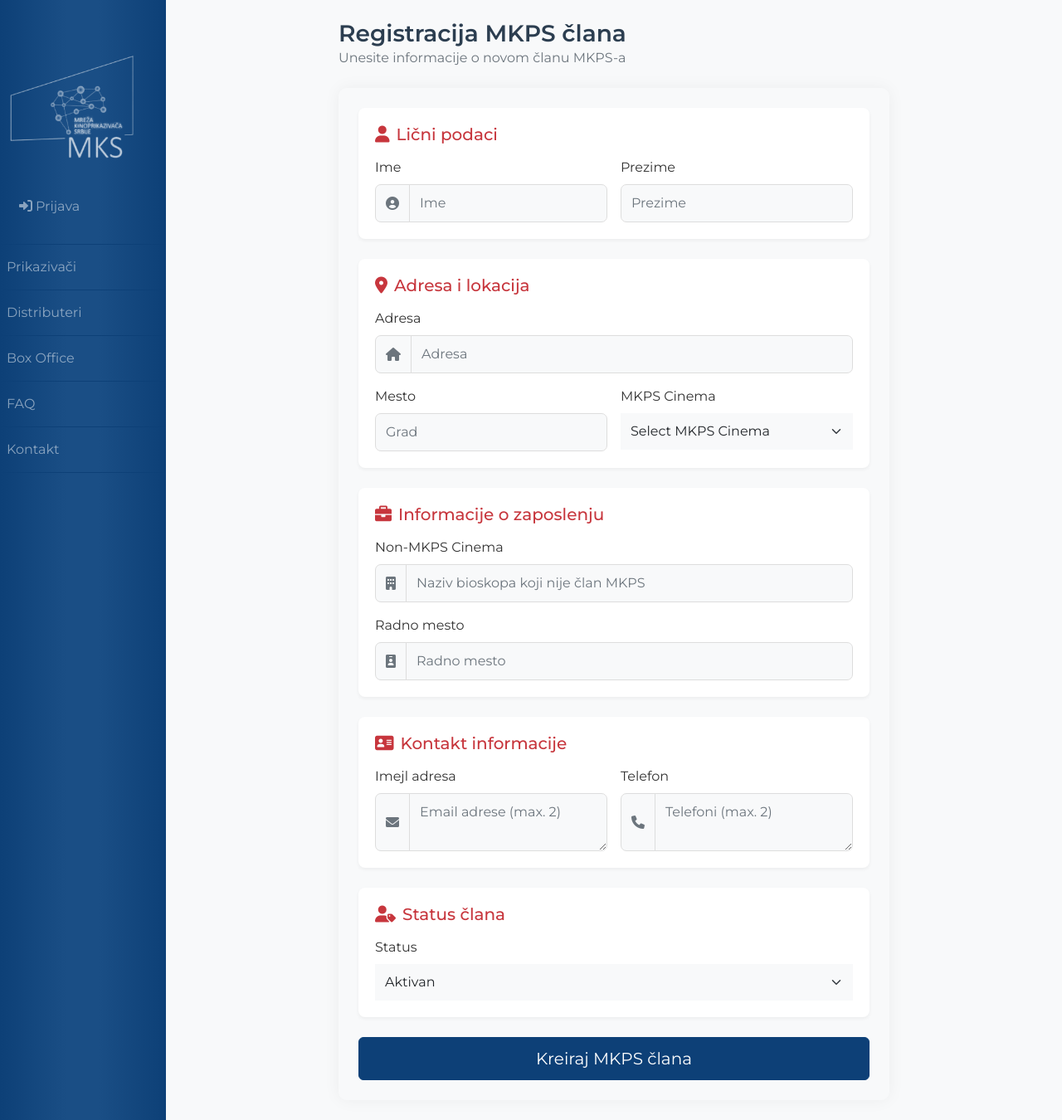
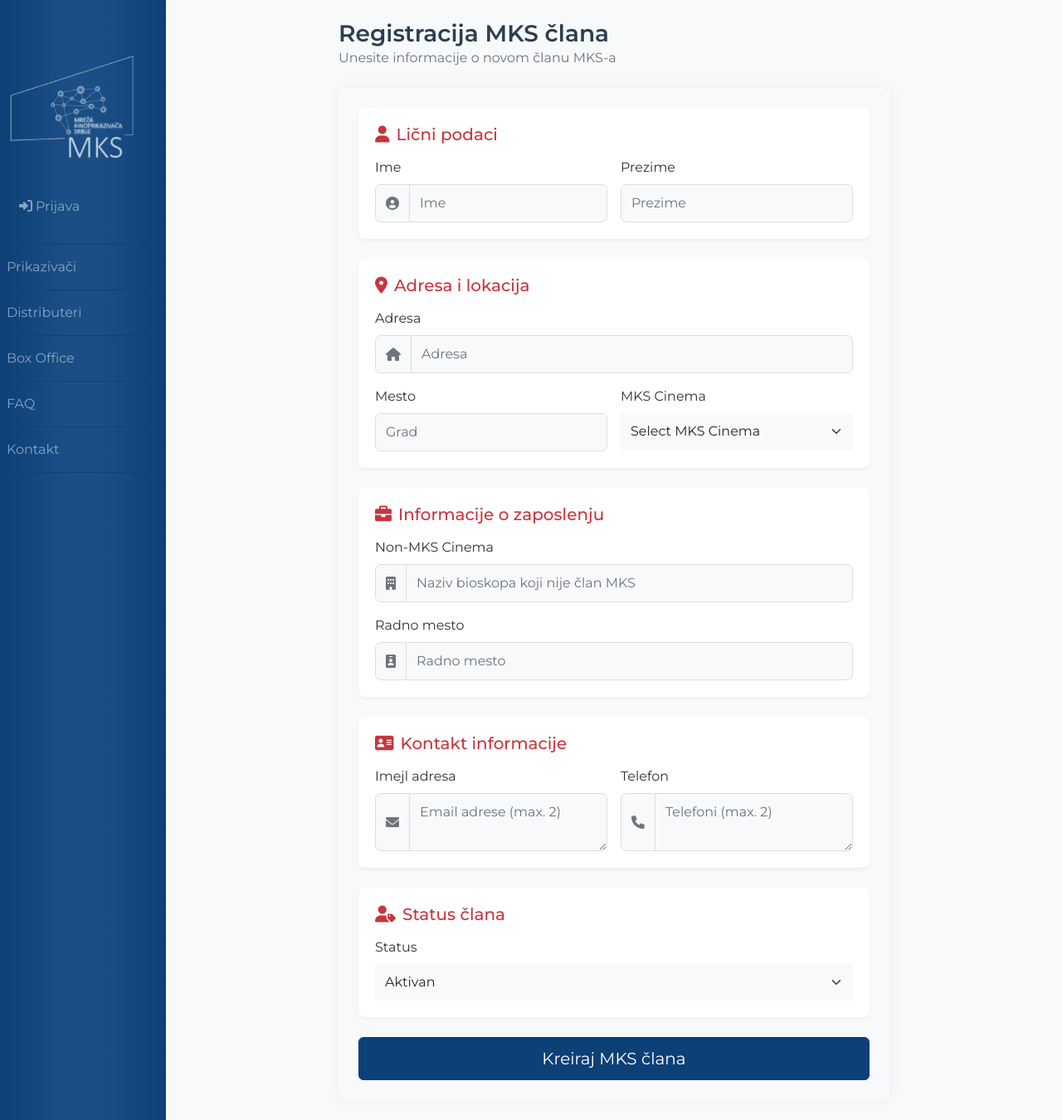
Before and after one commit to miiihaaas/eBioskop, a Flask app: page /create_mkps_member in a window 1280 px wide. Shown: the whole page at 83% size. Run offline with Flask 3, Linux system fonts and the light colour scheme; data that the repository does not hold is empty; some libraries are stand-ins or nearby versions.

Commit message:
bug fixed

```diff
--- a/ebioskop/cinemas/forms.py
+++ b/ebioskop/cinemas/forms.py
@@ -25,9 +25,9 @@ class RegisterCinemaForm(FlaskForm):
     # Polje za unos društvenih mreža
     social_links = TextAreaField('Linkovi društvenih mreža', validators=[Optional(), Length(max=500)])  # Unos u JSON formatu
 
-    # Da li je član MKPS i EC
-    is_member_mkps = BooleanField('Da li je član MKPS?', default=False)
-    is_member_ec = BooleanField('Da li je član EC?', default=False)
+    # Da li je član MKS i EC
+    is_member_mkps = BooleanField('Da li je član MKS?', default=False)
+    is_member_ec = BooleanField('Da li je član Europa Cinemas?', default=False)
 
     submit = SubmitField('Registruj bioskop')
 
@@ -51,9 +51,9 @@ class EditCinemaForm(FlaskForm):
     # Polje za unos društvenih mreža
     social_links = TextAreaField('Linkovi društvenih mreža', validators=[Optional(), Length(max=500)])  # Unos u JSON formatu
 
-    # Da li je član MKPS i EC
-    is_member_mkps = BooleanField('Da li je član MKPS?', default=False)
-    is_member_ec = BooleanField('Da li je član EC?', default=False)
+    # Da li je član MKS i EC
+    is_member_mkps = BooleanField('Da li je član MKS?', default=False)
+    is_member_ec = BooleanField('Da li je član Europa Cinemas?', default=False)
 
     submit = SubmitField('Izmeni bioskop')
 
@@ -204,29 +204,29 @@ class EditCinemaHallForm(RegisterCinemaHallForm):
     submit = SubmitField('Izmeni salu')
 
 
-class RegisterMemberMKPSForm(FlaskForm):
+class RegisterMemberMKSForm(FlaskForm):
     name = StringField('Ime', validators=[DataRequired(), Length(max=50)])
     surname = StringField('Prezime', validators=[DataRequired(), Length(max=50)])
     address = StringField('Adresa', validators=[Optional(), Length(max=200)])
     city = StringField('Mesto', validators=[Optional(), Length(max=100)])
-    cinema_id = SelectField('MKPS Cinema', coerce=int, validators=[Optional()])
-    cinema_not_mkps = StringField('Non-MKPS Cinema', validators=[Optional(), Length(max=100)])
+    cinema_id = SelectField('MKS Cinema', coerce=int, validators=[Optional()])
+    cinema_not_mkps = StringField('Non-MKS Cinema', validators=[Optional(), Length(max=100)])
     job_position = StringField('Radno mesto', validators=[Optional(), Length(max=100)])
     emails = TextAreaField('Imejl adresa', validators=[Optional()])
     phones = TextAreaField('Telefon', validators=[Optional()])
     status = SelectField('Status', choices=[('Aktivan', 'Aktivan'), ('Neaktivan', 'Neaktivan'), ('Počasni', 'Počasni')], validators=[DataRequired()])
-    submit = SubmitField('Kreiraj MKPS člana')
+    submit = SubmitField('Kreiraj MKS člana')
 
     # def validate(self):
-    #     if not super(RegisterMemberMKPSForm, self).validate():
+    #     if not super(RegisterMemberMKSForm, self).validate():
     #         return False
 
     #     if not self.cinema.data and not self.cinema_not_mkps.data:
-    #         self.cinema.errors.append('Either MKPS Cinema or Non-MKPS Cinema must be specified.')
+    #         self.cinema.errors.append('Either MKS Cinema or Non-MKS Cinema must be specified.')
     #         return False
 
     #     if self.cinema.data and self.cinema_not_mkps.data:
-    #         self.cinema.errors.append('You cannot specify both MKPS Cinema and Non-MKPS Cinema.')
+    #         self.cinema.errors.append('You cannot specify both MKS Cinema and Non-MKS Cinema.')
     #         return False
 
     #     # Validate emails
@@ -254,5 +254,5 @@ class RegisterMemberMKPSForm(FlaskForm):
     #     return True
 
 
-class EditMemberMKPSForm(RegisterMemberMKPSForm):
-    submit = SubmitField('Izmeni MKPSčlana')
+class EditMemberMKSForm(RegisterMemberMKSForm):
+    submit = SubmitField('Izmeni MKSčlana')
--- a/ebioskop/cinemas/routes.py
+++ b/ebioskop/cinemas/routes.py
@@ -4,7 +4,7 @@ from flask import make_response
 from flask import Blueprint, json, jsonify, render_template, request, url_for, flash, redirect
 from flask_login import current_user, login_required
 from ebioskop import app, db
-from ebioskop.cinemas.forms import EditCinemaForm, EditCinemaHallForm, EditCinemaPropertiesForm, EditCinemaRepresentativeForm, EditMemberMKPSForm, RegisterCinemaForm, RegisterCinemaHallForm, RegisterCinemaPropertiesForm, RegisterCinemaRepresentativeForm, RegisterMemberMKPSForm
+from ebioskop.cinemas.forms import EditCinemaForm, EditCinemaHallForm, EditCinemaPropertiesForm, EditCinemaRepresentativeForm, EditMemberMKSForm, RegisterCinemaForm, RegisterCinemaHallForm, RegisterCinemaPropertiesForm, RegisterCinemaRepresentativeForm, RegisterMemberMKSForm
 from ebioskop.cinemas.functions import save_picture
 from ebioskop.cinemas.utils.pdf_generator import generate_cinema_pdf
 from ebioskop.models import Cinema, CinemaHall, CinemaProperties, CinemaRepresentative, MemberMKPS, Municipality, User
@@ -646,18 +646,18 @@ def populate_form_from_hall(form, hall):
 def mkps_members_list():
     route_name = request.endpoint
     members = MemberMKPS.query.all()
-    return render_template('mkps_members_list.html', title='MKPS Members List', members=members, route_name=route_name)
+    return render_template('mkps_members_list.html', title='MKS Members List', members=members, route_name=route_name)
 
 
 @cinemas.route('/create_mkps_member', methods=['GET', 'POST'])
 def create_mkps_member():
     route_name = request.endpoint
-    form = RegisterMemberMKPSForm()
+    form = RegisterMemberMKSForm()
     # Populate the cinema_id choices
-    form.cinema_id.choices = [(0, 'Select MKPS Cinema')] + [(c.id, c.name) for c in Cinema.query.filter_by(is_member_mkps=True).all()]
+    form.cinema_id.choices = [(0, 'Select MKS Cinema')] + [(c.id, c.name) for c in Cinema.query.filter_by(is_member_mkps=True).all()]
 
     if form.validate_on_submit():
-        new_member = MemberMKPS(
+        new_member = MemberMKS(
             name=form.name.data,
             surname=form.surname.data,
             address=form.address.data,
@@ -667,9 +667,9 @@ def create_mkps_member():
         )
 
         # Handle cinema_id selection
-        if form.cinema_id.data != 0:  # If an MKPS cinema is selected
+        if form.cinema_id.data != 0:  # If an MKS cinema is selected
             new_member.cinema_id = form.cinema_id.data
-        else:  # If a non-MKPS cinema is entered
+        else:  # If a non-MKS cinema is entered
             new_member.cinema_not_mkps = form.cinema_not_mkps.data
 
         # Handle emails
@@ -683,24 +683,24 @@ def create_mkps_member():
         try:
             db.session.add(new_member)
             db.session.commit()
-            flash('New MKPS member has been successfully created!', 'success')
+            flash('New MKS member has been successfully created!', 'success')
             return redirect(url_for('cinemas.mkps_members_list'))  # Assume you have a route to list members
         except Exception as e:
             db.session.rollback()
             flash(f'An error occurred while creating the member: {str(e)}', 'danger')
 
-    return render_template('mkps_member.html', title='Create MKPS Member', form=form, route_name=route_name)
+    return render_template('mkps_member.html', title='Create MKS Member', form=form, route_name=route_name)
 
 
 @cinemas.route('/edit_mkps_member/<int:member_id>', methods=['GET', 'POST'])
 def edit_mkps_member(member_id):
     route_name = request.endpoint
-    member = MemberMKPS.query.get(member_id)
+    member = MemberMKS.query.get(member_id)
     # Kreirajte formu bez objekta
-    form = EditMemberMKPSForm()
+    form = EditMemberMKSForm()
 
     # Postavite izbore za cinema polje
-    form.cinema_id.choices = [(0, 'Select MKPS Cinema')] + [(c.id, c.name) for c in Cinema.query.filter_by(is_member_mkps=True).all()]
+    form.cinema_id.choices = [(0, 'Select MKS Cinema')] + [(c.id, c.name) for c in Cinema.query.filter_by(is_member_mkps=True).all()]
     print(f'{form.cinema_id.choices=}')
 
     # Popunite formu s podacima iz member objekta
@@ -720,10 +720,10 @@ def edit_mkps_member(member_id):
         member.emails = form.emails.data
         member.phones = form.phones.data
         db.session.commit()
-        flash('Podaci MKPS član su uspešno azurirani!', 'success')
+        flash('Podaci MKS član su uspešno azurirani!', 'success')
         return redirect(url_for('cinemas.mkps_members_list'))
 
-    return render_template('mkps_member.html', title='Create MKPS Member', form=form, route_name=route_name)
+    return render_template('mkps_member.html', title='Create MKS Member', form=form, route_name=route_name)
 
 
 @cinemas.route('/cinema_profiles', methods=['GET'])
--- a/ebioskop/cinemas/utils/pdf_generator.py
+++ b/ebioskop/cinemas/utils/pdf_generator.py
@@ -88,7 +88,7 @@ def generate_cinema_pdf(cinema):
             'PIB': cinema.pib,
             'Matični broj': cinema.mb,
             'Website': cinema.website,
-            'Član MKPS': cinema.is_member_mkps,
+            'Član MKS': cinema.is_member_mkps,
             'Član EC': cinema.is_member_ec
         }
         pdf.chapter_body(legal_data)
--- a/ebioskop/templates/cinema_profiles.html
+++ b/ebioskop/templates/cinema_profiles.html
@@ -33,7 +33,7 @@
                         <tr>
                             <th>Naziv bioskopa</th>
                             <th>Mesto</th>
-                            <th class="text-center">Član MKPS</th>
+                            <th class="text-center">Član MKS</th>
                             <th class="text-center">Član EC</th>
                             <th class="text-center">E-karte</th>
                             <th class="text-center">Digitalizovan</th>
--- a/ebioskop/templates/cinema_projections_list.html
+++ b/ebioskop/templates/cinema_projections_list.html
@@ -21,7 +21,7 @@
                         <tr>
                             <th>Naziv bioskopa</th>
                             <th>Mesto</th>
-                            <!-- <th class="text-center">Član MKPS</th>
+                            <!-- <th class="text-center">Član MKS</th>
                             <th class="text-center">Član EC</th>
                             <th class="text-center">E-karte</th>
                             <th class="text-center">Digitalizovan</th>  -->
--- a/ebioskop/templates/cinemas_list.html
+++ b/ebioskop/templates/cinemas_list.html
@@ -109,7 +109,7 @@
                             <td class="membership-cell">
                                 <div class="membership-info">
                                     <div class="membership-item">
-                                        <span class="membership-label">MKPS:</span>
+                                        <span class="membership-label">MKS:</span>
                                         <span class="membership-badge {% if cinema.is_member_mkps %}badge-success{% else %}badge-secondary{% endif %}">
                                             {{ 'Da' if cinema.is_member_mkps else 'Ne' }}
                                         </span>
--- a/ebioskop/templates/layout.html
+++ b/ebioskop/templates/layout.html
@@ -85,7 +85,7 @@
                                 <a class="nav-link {{ 'active' if request.endpoint in ['cinemas.cinemas_list', 'cinemas.create_cinema', 'cinemas.edit_cinema', 'cinemas.create_cinema_properties', 'cinemas.edit_cinema_properties', 'cinemas.create_cinema_representative', 'cinemas.edit_cinema_representative', 'cinemas.create_cinema_hall', 'cinemas.edit_cinema_hall', 'users.register_cinema_manager', 'users.edit_cinema_manager' ]}}" href="{{ url_for('cinemas.cinemas_list') }}">Prikazivači</a>
                             </li>
                             <li class="nav-item">
-                                <a class="nav-link {{ 'active' if request.endpoint in ['cinemas.mkps_members_list', 'cinemas.create_mkps_member', 'cinemas.edit_mkps_member'] }}" href="{{ url_for('cinemas.mkps_members_list') }}">MKPS članovi</a>
+                                <a class="nav-link {{ 'active' if request.endpoint in ['cinemas.mkps_members_list', 'cinemas.create_mkps_member', 'cinemas.edit_mkps_member'] }}" href="{{ url_for('cinemas.mkps_members_list') }}">pojedinačni članovi MKS</a>
                             </li>
                             <li class="nav-item">
                                 <a class="nav-link {{ 'active' if request.endpoint in ['users.privileged_users', 'users.edit_privileged_user', 'users.add_privileged_user'] }}" href="{{ url_for('users.privileged_users') }}">Korisnici sa proširenim pravima pristupa</a>
--- a/ebioskop/templates/mkps_member.html
+++ b/ebioskop/templates/mkps_member.html
@@ -7,11 +7,11 @@
             <!-- Page Header -->
             <div class="page-header mb-4">
                 {% if route_name == 'cinemas.create_mkps_member' %}
-                <h1 class="page-title">Registracija MKPS člana</h1>
-                <p class="text-muted mb-0">Unesite informacije o novom članu MKPS-a</p>
+                <h1 class="page-title">Registracija MKS člana</h1>
+                <p class="text-muted mb-0">Unesite informacije o novom članu MKS-a</p>
                 {% elif route_name == 'cinemas.edit_mkps_member' %}
-                <h1 class="page-title">Uredi MKPS člana</h1>
-                <p class="text-muted mb-0">Izmenite informacije o odabranom članu MKPS-a</p>
+                <h1 class="page-title">Uredi MKS člana</h1>
+                <p class="text-muted mb-0">Izmenite informacije o odabranom članu MKS-a</p>
                 {% endif %}
             </div>
 
@@ -105,7 +105,7 @@
                                     <span class="input-group-text bg-light border-0">
                                         <i class="fas fa-building text-muted"></i>
                                     </span>
-                                    {{ form.cinema_not_mkps(class="form-control", placeholder="Naziv bioskopa koji nije član MKPS") }}
+                                    {{ form.cinema_not_mkps(class="form-control", placeholder="Naziv bioskopa koji nije član MKS") }}
                                 </div>
                                 {% for error in form.cinema_not_mkps.errors %}
                                     <div class="text-danger"><small>{{ error }}</small></div>
```
Also changed, not shown: docs/projektni_zadatak.md (+9 -9 lines), ebioskop/templates/mkps_members_list.html (+4 -4 lines), README.md.
